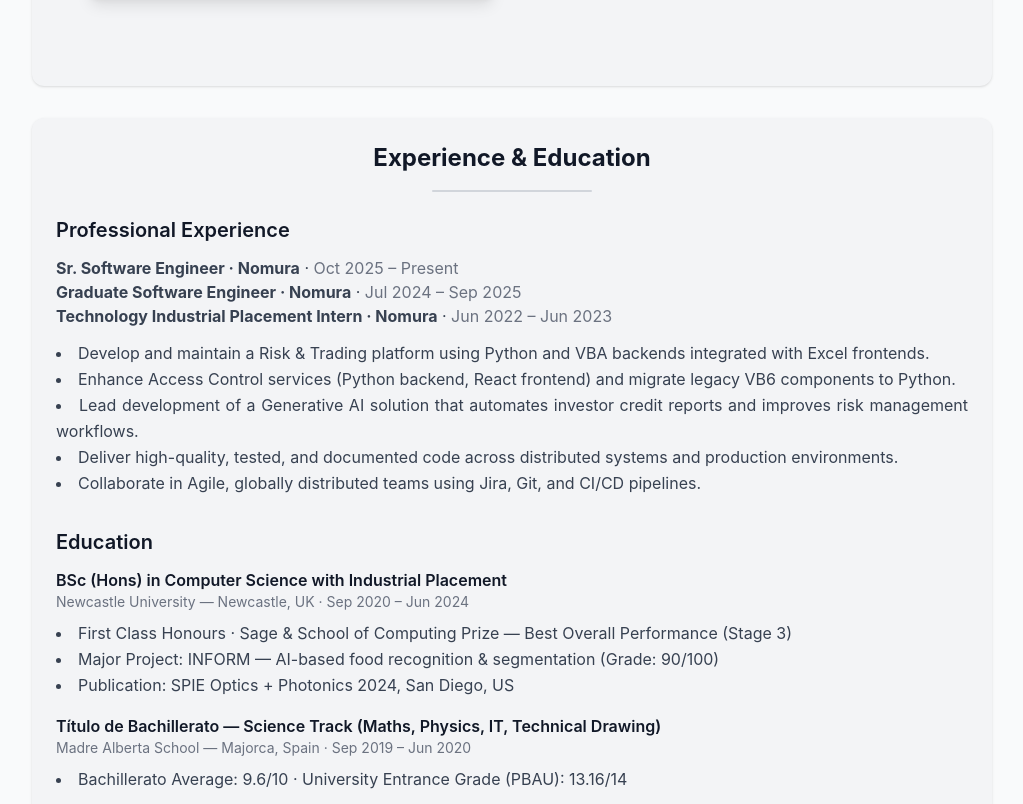
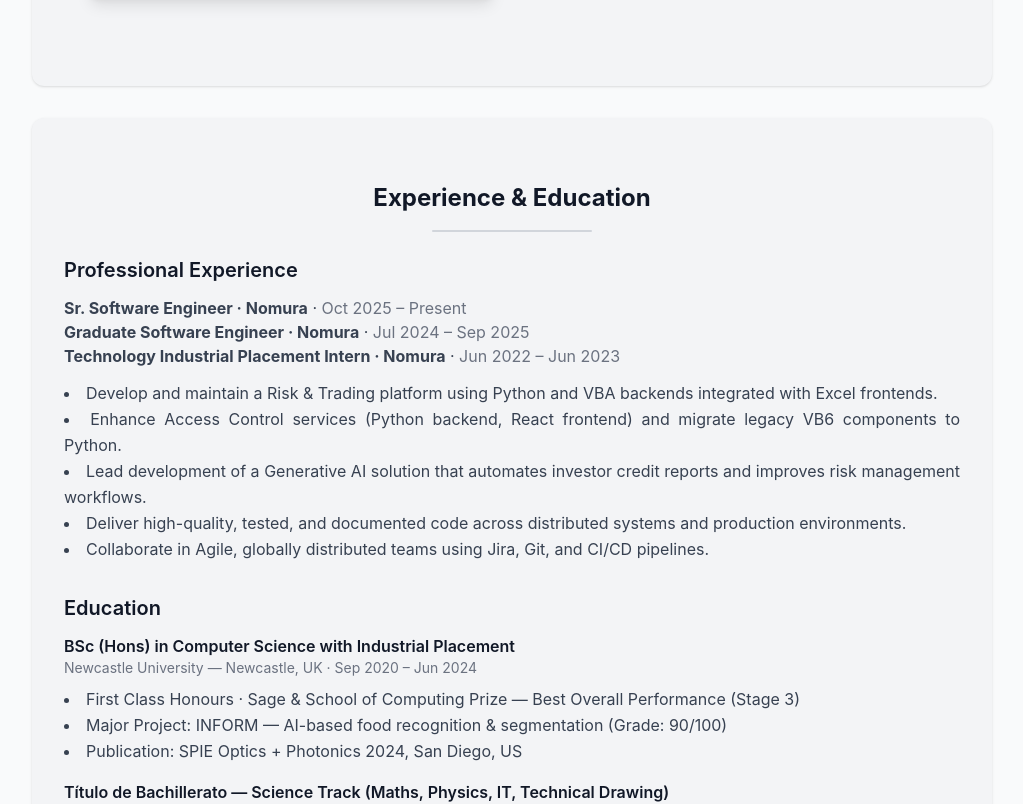
Before and after one commit to inesruizblach/inesruizblach.github.io, a React (Vite) app: page / in a window 1280 px wide. Shown: the part 964-1768 px from the top of the page, without its empty margins (128-1151 px from the left). Built offline with nearby package versions, Linux system fonts and the light colour scheme.

Commit message:
Update margin

```diff
--- a/src/components/Experience.jsx
+++ b/src/components/Experience.jsx
@@ -61,7 +61,7 @@ const achievements = [
 const Experience = () => (
   <motion.section
     id="experience & education"
-    className="bg-gray-100 rounded-xl shadow p-6"
+    className="bg-gray-100 py-16 px-8 rounded-xl shadow p-6"
     initial={{ opacity: 0, y: 20 }}
     whileInView={{ opacity: 1, y: 0 }}
     viewport={{ once: true }}
```
